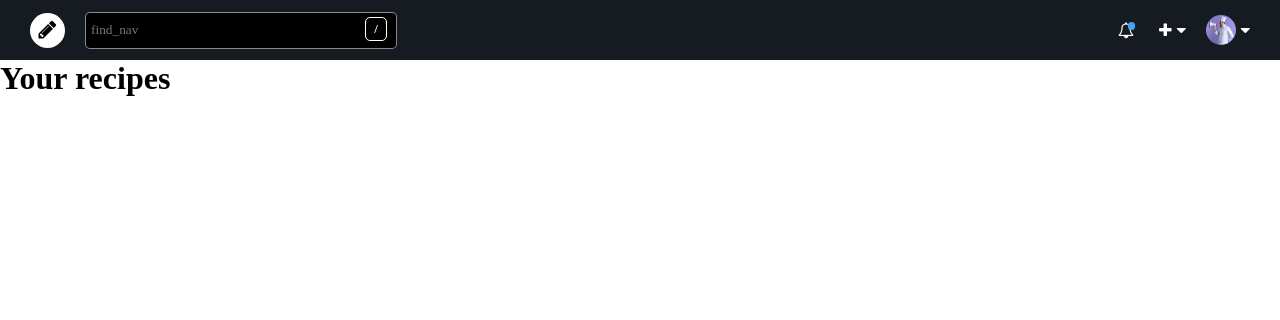
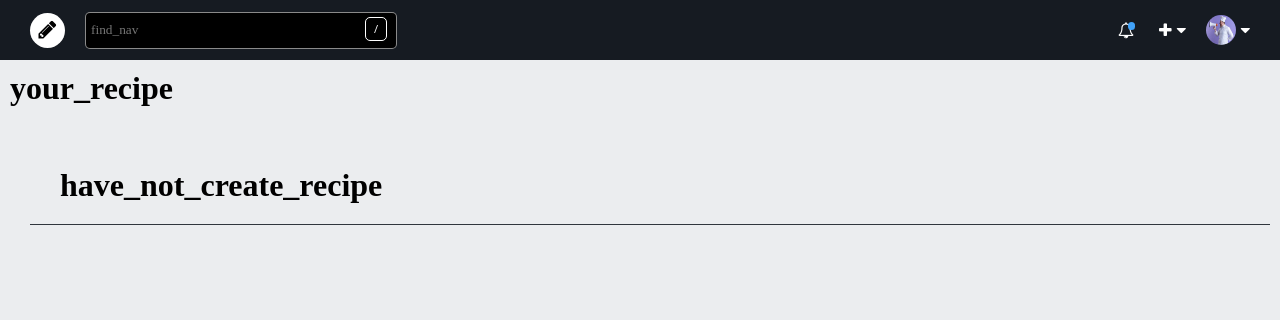
Before and after one commit to danieldjakam/Kiche, a Django app: page /fr/recipes/ in a window 1280 px wide. Shown: the top 320 px of the page. Run offline with Django 4.2, Linux system fonts and the light colour scheme.

Commit message:
add recipe list page

```diff
--- a/accounts/static/css/profile.css
+++ b/accounts/static/css/profile.css
@@ -178,6 +178,10 @@ body{
     padding: 20px;
     border-bottom: 1px solid #30363d;
     width: 100%;
+}
+h1{
+    margin: 10px;
+    margin-bottom: 0;
 }
 
 .recipes > .recipes > .recipe > .first_line{
--- a/recipes/templates/pages/list_recipes.html
+++ b/recipes/templates/pages/list_recipes.html
@@ -2,20 +2,59 @@
 {% load static %}
 {% load i18n %}
 
-{% block title %} Infos {% endblock %}
+{% block title %} {{request.user.username }} | profile {% endblock %}
 {% block stylesheets %}
-    <link rel="stylesheet" href="{% static 'css/home.css' %}">
+    <link rel="stylesheet" href="{% static 'css/profile.css' %}">
 {% endblock %}
 
 
 {% block content %}
+    {% include 'partials/_nav.html' %}
+    <div class="profile_view" id="view">
+        <h1>{% translate 'your_recipe' %}</h1>
+        <div class="glo">
+            <div class="recipes">
+                <div class="recipes">
+                    {% for recipe in recipes %}
+                        <div class="recipe">
+                            <div class="first_line">
+                                <span>
+                                    <a href="#">
+                                        {{recipe.name}}
+                                    </a>
+                                    <span>
+                                        {% if recipe.is_private %}
+                                            {% translate 'private' %}
+                                        {% else %}
+                                            {% translate 'public' %}
+                                        {% endif %}
+                                    </span>
+                                </span>
+                                <button class="star {% if recipe.is_private %} yes {% endif %}">
+                                    <i class="fa fa-star "></i>
+                                </button>
+                            </div>
+                            <div class="preparation">
+                                {% lorem 12 w random %}
+                            </div>
+                            <em>
+                                {% translate 'updated' %} {%now 'd F Y'%}
+                            </em>
+                        </div>
+                    {% empty %}
+                        <div class="recipe empty">
+                            <h1>
+                                {% translate 'have_not_create_recipe' %}
+                            </h1>
+                        </div>
+                    {% endfor %}
+                </div>
+            </div>
+        </div>
 
-    {% include 'partials/_nav.html' %}
-    <div class="recipes_view" id="view">
-        <h1>Your recipes</h1>
     </div>
 {% endblock %}
 
 {% block js %}
-
+    <script src="{% static 'js/profile.js' %}"></script>
 {% endblock %}
```
